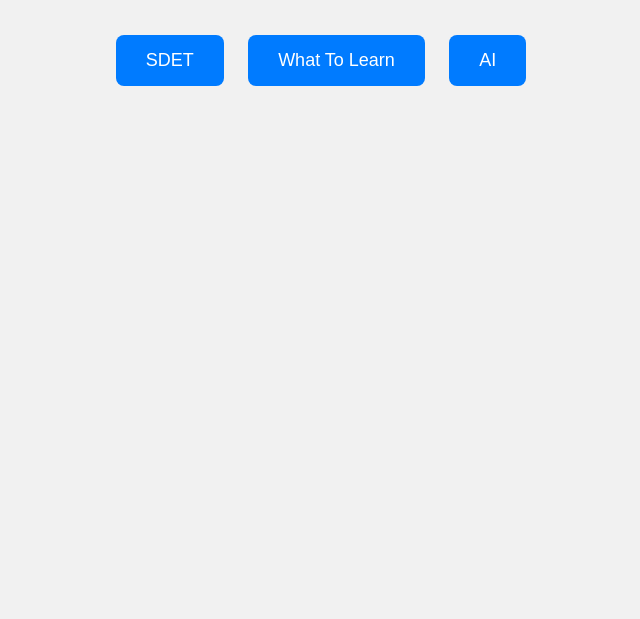
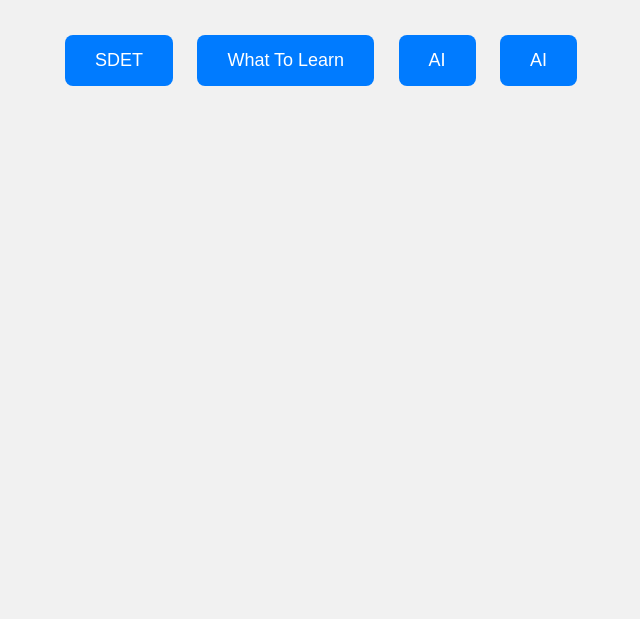
Before and after one commit to MhdYunz/Learning, a plain HTML site: page Index.html in a window 1280 px wide. Shown: the part 181-800 px from the top of the page, without its empty margins (319-959 px from the left). Drawn offline with Linux system fonts and the light colour scheme.

Commit message:
Update Index.html
4th button added

```diff
--- a/Index.html
+++ b/Index.html
@@ -41,6 +41,7 @@
   <button class="nav-button" onclick="location.href='SDET.html'">SDET</button>
   <button class="nav-button" onclick="location.href='WTL.html'">What To Learn</button>
   <button class="nav-button" onclick="location.href='ai.html'">AI</button>
+  <button class="nav-button" onclick="location.href='autopy.html'">AI</button>
 </div>
 
 </body>
```
